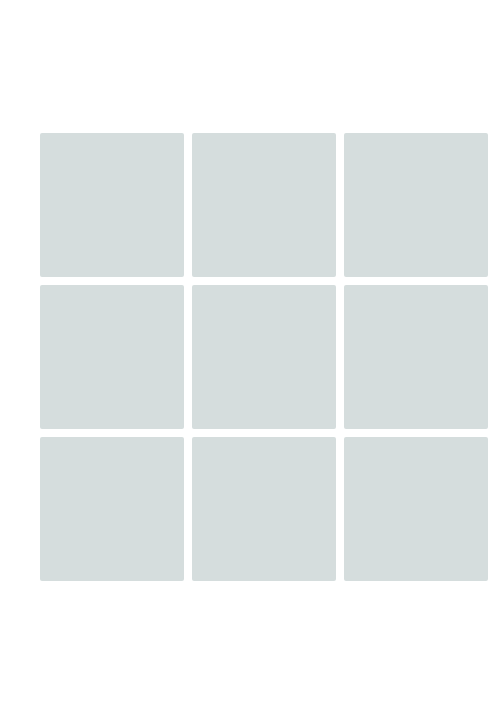
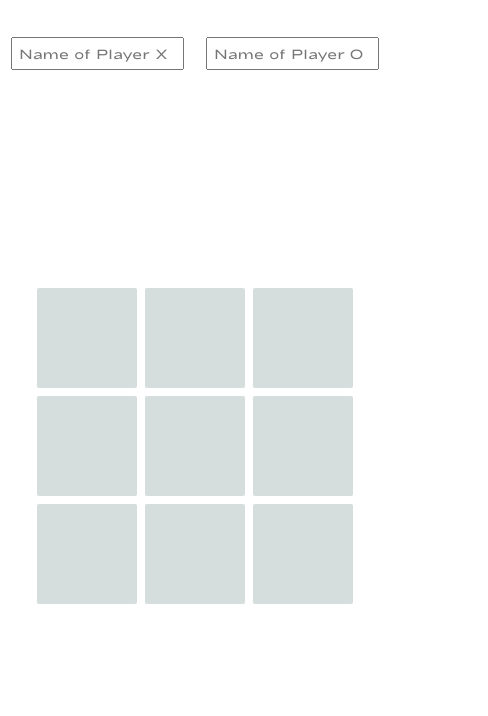
Before and after one commit to kipraschi/tic-tac-toe, a plain HTML site: page index.html in a window 390 px wide. Shown: the part 128-844 px from the top of the page, 488 px wide, since content can reach past the window. Drawn offline with Linux system fonts and the light colour scheme.

Commit message:
feat: add player name fields

```diff
--- a/index.html
+++ b/index.html
@@ -1,10 +1,10 @@
 <!DOCTYPE html>
 <html lang="en">
 	<head>
-    <meta charset="UTF-8">
-    <meta http-equiv="X-UA-Compatible" content="IE=edge">
-    <meta name="viewport" content="width=device-width, initial-scale=1.0">
-    <link rel="stylesheet" href="style.css">
+		<meta charset="UTF-8" />
+		<meta http-equiv="X-UA-Compatible" content="IE=edge" />
+		<meta name="viewport" content="width=device-width, initial-scale=1.0" />
+		<link rel="stylesheet" href="style.css" />
 		<script src="script.js" defer></script>
 		<title>Tic Tac Toe</title>
 	</head>
@@ -13,6 +13,8 @@
 			<h1>Tic Tac Toe</h1>
 		</header>
 		<main>
+			<input type="text" id="nameX" placeholder="Name of Player X" />
+
 			<div class="grid-container">
 				<ul class="grid">
 					<li></li>
@@ -26,6 +28,9 @@
 					<li></li>
 				</ul>
 			</div>
+
+			<input type="text" id="name0" placeholder="Name of Player 0" />
+
 		</main>
 	</body>
 </html>
--- a/style.css
+++ b/style.css
@@ -1,9 +1,16 @@
+@font-face {
+    font-family: Adieu;
+    src: url(./fonts/Adieu/GTFAdieuTRIAL-Light.otf);
+}
+
 :root {
     --color-gray: hsl(180, 10%, 85%);
+    --color-gray-light: hsl(180, 10%, 89%);
 }
 
 * {
-
+    font-family: Adieu, sans-serif;
+    letter-spacing: 1px;
 }
 
 body {
@@ -20,19 +27,56 @@ header {
     place-items: center;
 }
 
+h1 {
+    text-transform: uppercase;
+}
+
 main {
     display: grid;
     place-items: center;
+    grid-auto-flow: column;
+}
+
+@media screen and (max-width: 680px) {
+    main {
+        grid-template: 1fr 3fr / 1fr 1fr;
+    }
+    .grid-container {
+        grid-column: 1 / 3;
+    }
+    #nameX {
+        grid-column: 1 / 2;
+    }
+    #name0 {
+        grid-column: 2 / 3;
+        grid-row: 1 / 2;
+    }
+    li {
+        --size: 1em;
+    }
+}
+
+input {
+    align-self: start;
+    padding: 0.5em;
+    width: min(80%, 200px);
+    margin: 3em;
+}
+
+input :focus {
+    outline: none;
 }
 
 ul {
+    margin: 0;
+    padding: 0;
     display: grid;
     grid-template: repeat(3, 1fr) / repeat(3, 1fr);
     gap: 0.5em;
 }
 
 li {
-    --size: 3em;
+    --size: clamp(2em, 2.5em, 3em);
     height: var(--size);
     width: var(--size);
     font-size: var(--size);
@@ -43,3 +87,8 @@ li {
     display: grid;
     place-items: center;
 }
+
+li:hover:not(.won) {
+    cursor: pointer;
+    background-color: var(--color-gray-light);
+}
```
Also changed, not shown: fonts/Adieu/GTFAdieuTRIAL-Black.otf (added), fonts/Adieu/GTFAdieuTRIAL-BlackBackslant.otf (added), fonts/Adieu/GTFAdieuTRIAL-BlackSlanted.otf (added), fonts/Adieu/GTFAdieuTRIAL-Bold.otf (added), fonts/Adieu/GTFAdieuTRIAL-BoldBackslant.otf (added), fonts/Adieu/GTFAdieuTRIAL-BoldSlanted.otf (added), fonts/Adieu/GTFAdieuTRIAL-Light.otf (added), fonts/Adieu/GTFAdieuTRIAL-LightBackslant.otf (added), fonts/Adieu/GTFAdieuTRIAL-LightSlanted.otf (added), fonts/Adieu/GTFAdieuTRIAL-Regular.otf (added), fonts/Adieu/GTFAdieuTRIAL-RegularBackslant.otf (added), fonts/Adieu/GTFAdieuTRIAL-RegularSlanted.otf (added), 2 other files. Lines whose indentation alone changed are shown as unchanged.
